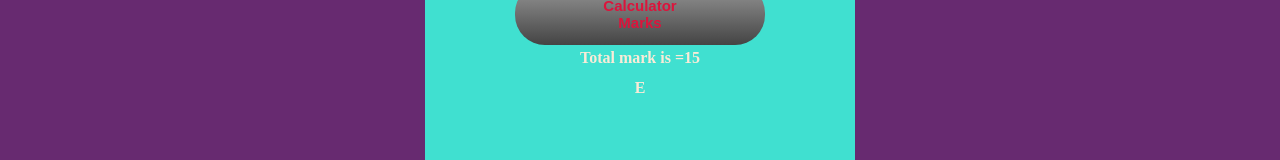
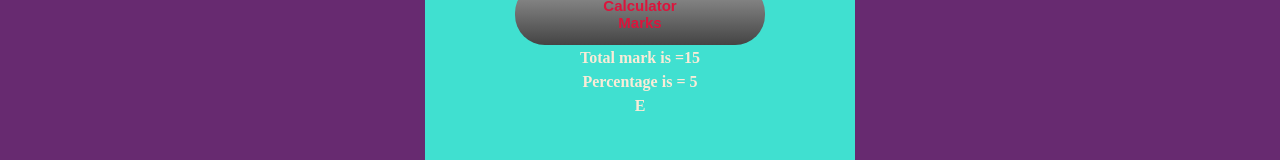
Before and after one commit to gathanuarobert/Code-Challenge-Wk1, a plain HTML site: page Student grader/index.html in a window 1280 px wide. Both pictures are taken after typing "5", "5", "5" into the empty fields and a click on the button "Calculator Marks". Shown: the part 423-583 px from the top of the page. Drawn offline with Linux system fonts and the light colour scheme.

Commit message:
Complete part 1

```diff
--- a/Student grader/index.js
+++ b/Student grader/index.js
@@ -1,17 +1,19 @@
+//make a function cal() here
 function cal(){
+    //make 3 variables html, css, js
     let HTML = document.getElementById("HTML").value;
     let css = document.getElementById("css").value;
     let js = document.getElementById("js").value;
-
+//variable for the sum
 const sum = parseFloat(HTML) + parseFloat(css) + parseFloat(js);
 
 document.getElementById("demo").innerHTML = `Total mark is =${sum}`;
-
+//variable for the percentage
 const percentage = (sum / 300) * 100;
-document.getAnimations("demo1").innerHTML = `Percentage is = ${percentage}`;
+document.getElementById("demo1").innerHTML = `Percentage is = ${percentage}`;
 
 
-
+//conditions to be met for code to run
 if(percentage >79){
     document.getElementById("demo2").innerHTML = `A`;
 }
```
Also changed, not shown: Student grader/index.html (+7 -0 lines), Student grader/style.css (+10 -7 lines).
